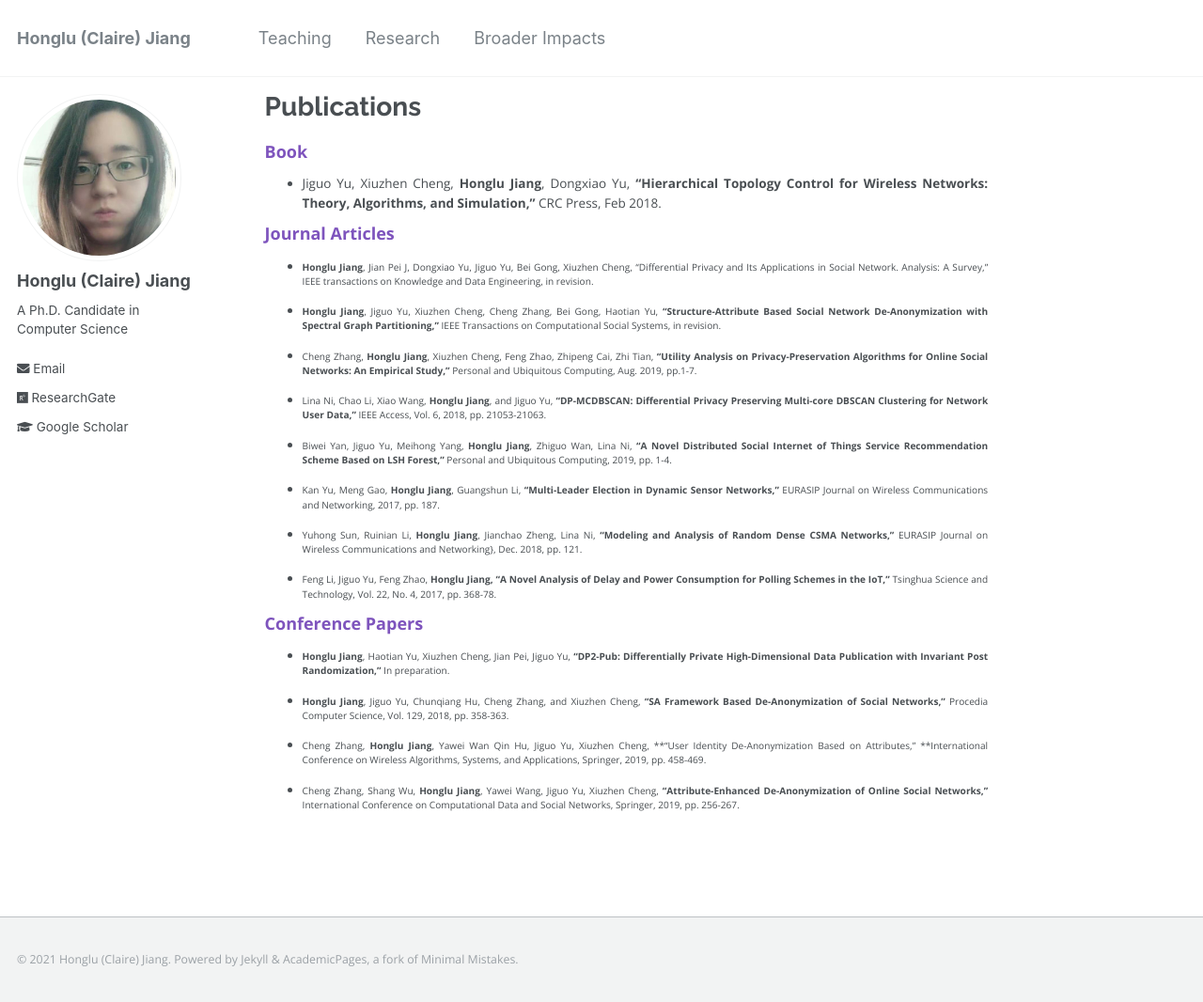
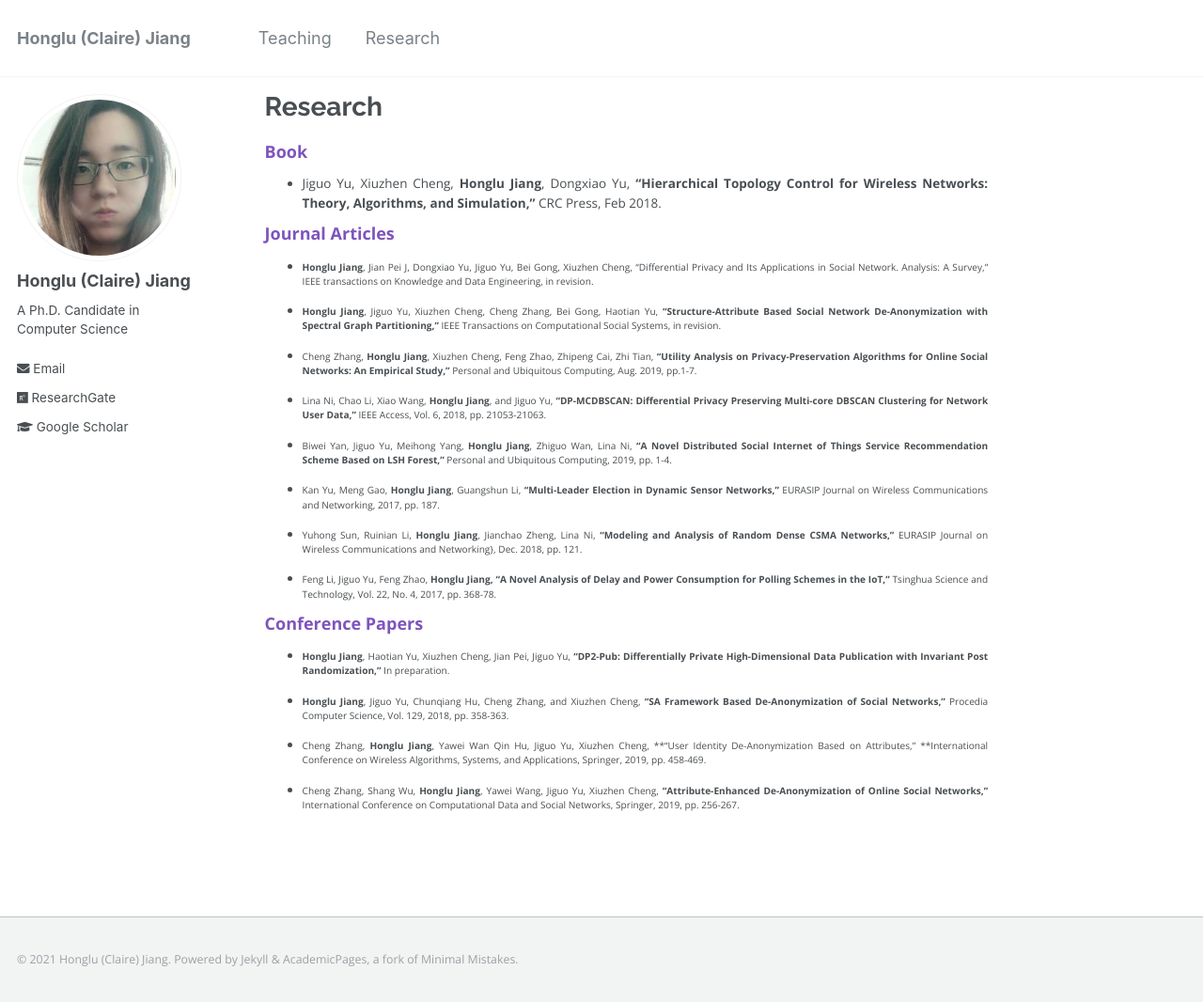
Before and after one commit to hljiang0720/hljiang.github.io, a Jekyll site: the page built from _pages/research.md, in a window 1280 px wide and 1066 px high. Shown: the whole window at 94% size. Built offline with Jekyll 4.4.1, drawn with Linux system fonts in a browser that asks for light colours.

Commit message:
commit md;

```diff
--- a/_data/navigation.yml
+++ b/_data/navigation.yml
@@ -12,5 +12,5 @@ main:
   - title: "Research"
     url: /research/
 
-  - title: "Broader Impacts"
-    url: /impacts/
+#  - title: "Broader Impacts"
+#    url: /impacts/
--- a/_pages/research.md
+++ b/_pages/research.md
@@ -1,6 +1,6 @@
 ---
-title: "Publications"
-permalink: /publications/
+title: "Research"
+permalink: /research/
 author_profile: true
 ---
 ### Book
```
